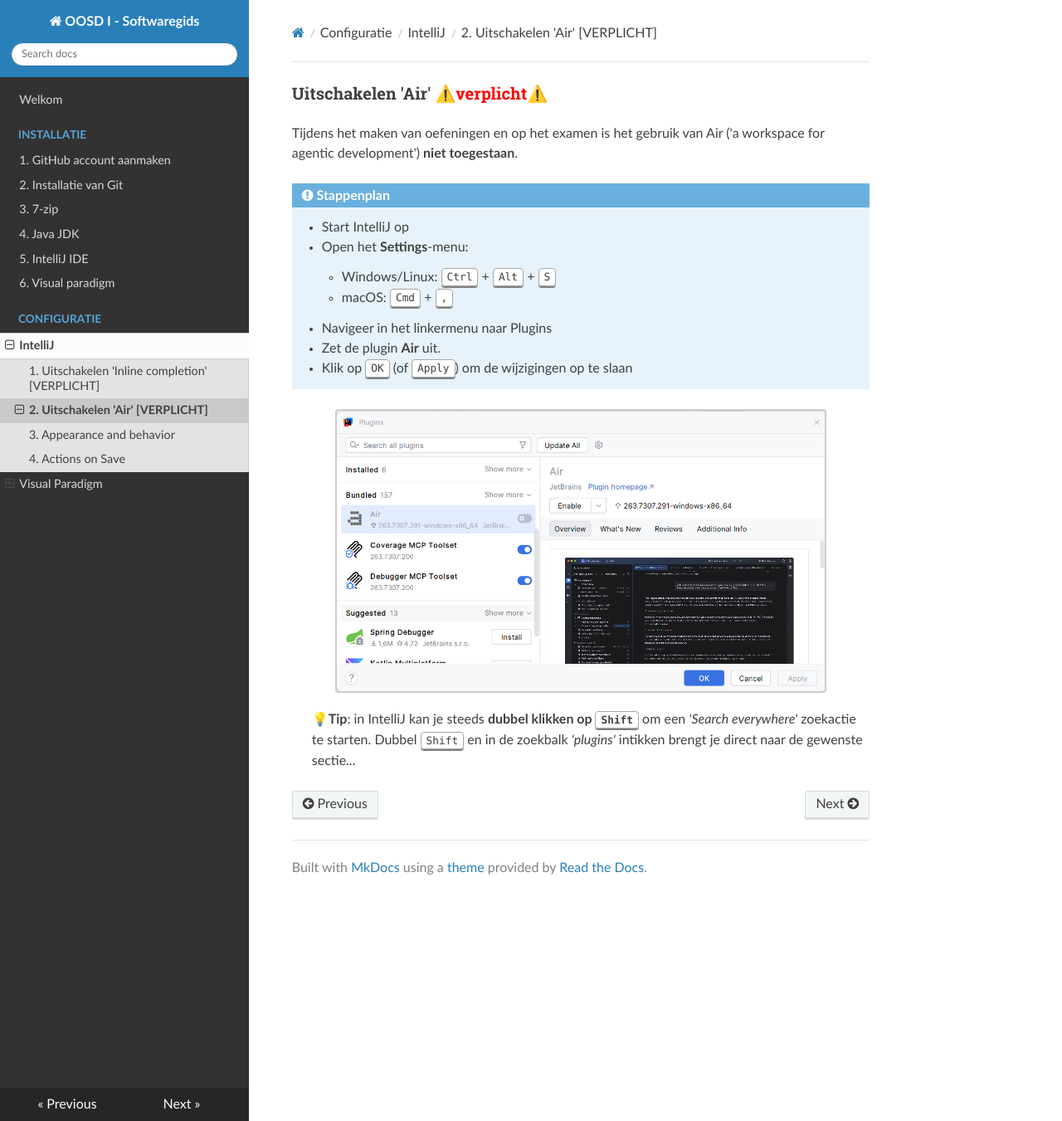
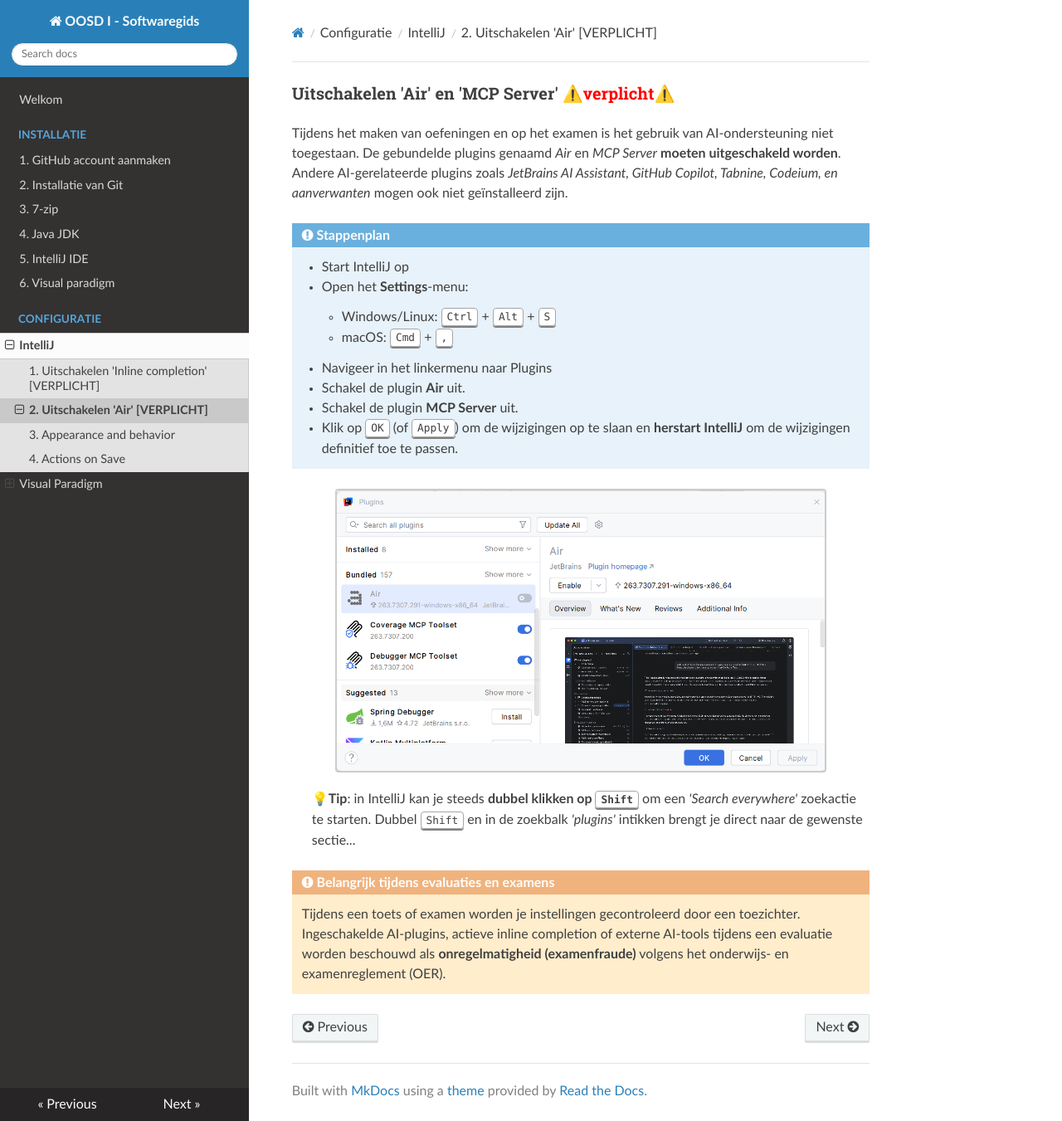
Before and after one commit to HoGent-OOSD-I/oosd-i-softwaregids, an MkDocs documentation site: the page built from docs/configuratie/intellij/air.md, in a window 1280 px wide and 1351 px high. Shown: the whole window at 83% size. Built offline with MkDocs 1.6.1, drawn with Linux system fonts in a browser that asks for light colours; nearby versions of some CDN libraries.

Commit message:
Add MCP Server to list of plugins to be disabled

```diff
--- a/docs/configuratie/intellij/air.md
+++ b/docs/configuratie/intellij/air.md
@@ -1,5 +1,5 @@
-### Uitschakelen 'Air' <span style="color: red;">⚠️verplicht⚠️</span>
-Tijdens het maken van oefeningen en op het examen is het gebruik van Air ('a workspace for agentic development') **niet toegestaan**.
+### Uitschakelen 'Air' en 'MCP Server' <span style="color: red;">⚠️verplicht⚠️</span>
+Tijdens het maken van oefeningen en op het examen is het gebruik van AI-ondersteuning niet toegestaan. De gebundelde plugins genaamd _Air_ en _MCP Server_ **moeten uitgeschakeld worden**. Andere AI-gerelateerde plugins zoals _JetBrains AI Assistant, GitHub Copilot, Tabnine, Codeium, en aanverwanten_ mogen ook niet geïnstalleerd zijn.
 
 !!! note "Stappenplan"
     - Start IntelliJ op
@@ -7,11 +7,15 @@ Tijdens het maken van oefeningen en op het examen is het gebruik van Air ('a wor
         - Windows/Linux: ++"Ctrl"++ + ++"Alt"++ + ++"S"++
         - macOS: ++"Cmd"++ + ++","++
     - Navigeer in het linkermenu naar Plugins
-    - Zet de plugin **Air** uit.
-    - Klik op ++"OK"++ (of ++"Apply"++) om de wijzigingen op te slaan
+    - Schakel de plugin **Air** uit.
+    - Schakel de plugin **MCP Server** uit.
+    - Klik op ++"OK"++ (of ++"Apply"++) om de wijzigingen op te slaan en **herstart IntelliJ** om de wijzigingen definitief toe te passen.
 
 <div align="center" style="margin-bottom: 20px;">
   <img src="../../../images/intellij/configuratie/disable-air.png" alt="Air uitschakelen" style="width: 85%; max-width: 100%; border: 2px solid #ccc; border-radius: 4px;">
 </div>
 
 > **💡Tip**: in IntelliJ kan je steeds **dubbel klikken op ++"Shift"++** om een _'Search everywhere'_ zoekactie te starten. Dubbel ++"Shift"++ en in de zoekbalk _'plugins'_ intikken brengt je direct naar de gewenste sectie...
+
+!!!warning "Belangrijk tijdens evaluaties en examens"
+    Tijdens een toets of examen worden je instellingen gecontroleerd door een toezichter. Ingeschakelde AI-plugins, actieve inline completion of externe AI-tools tijdens een evaluatie worden beschouwd als **onregelmatigheid (examenfraude)** volgens het onderwijs- en examenreglement (OER).
```
